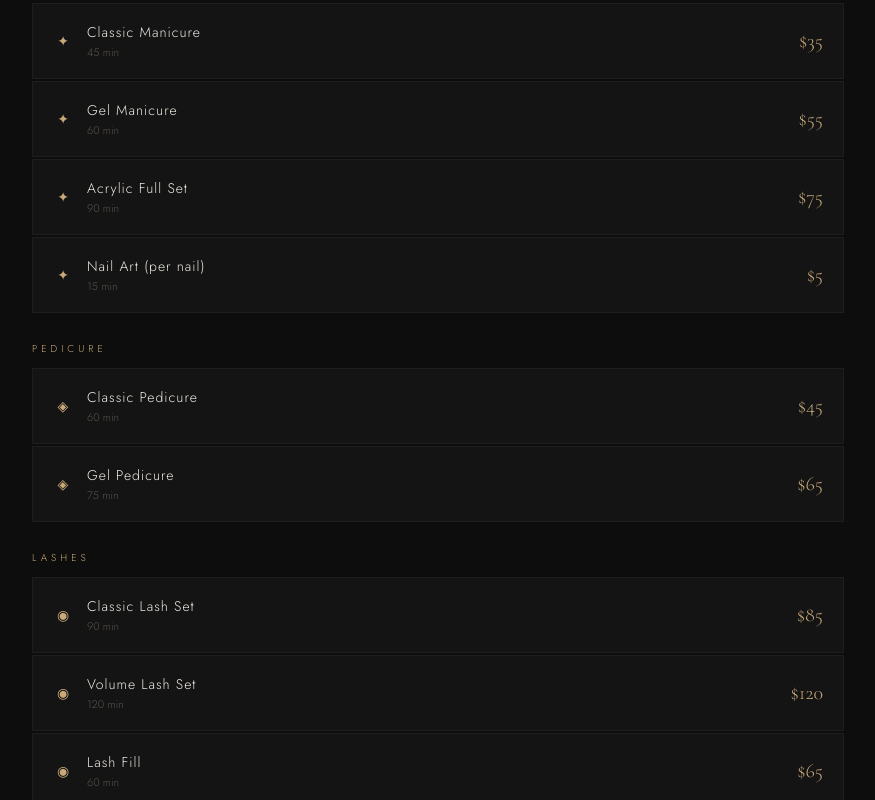
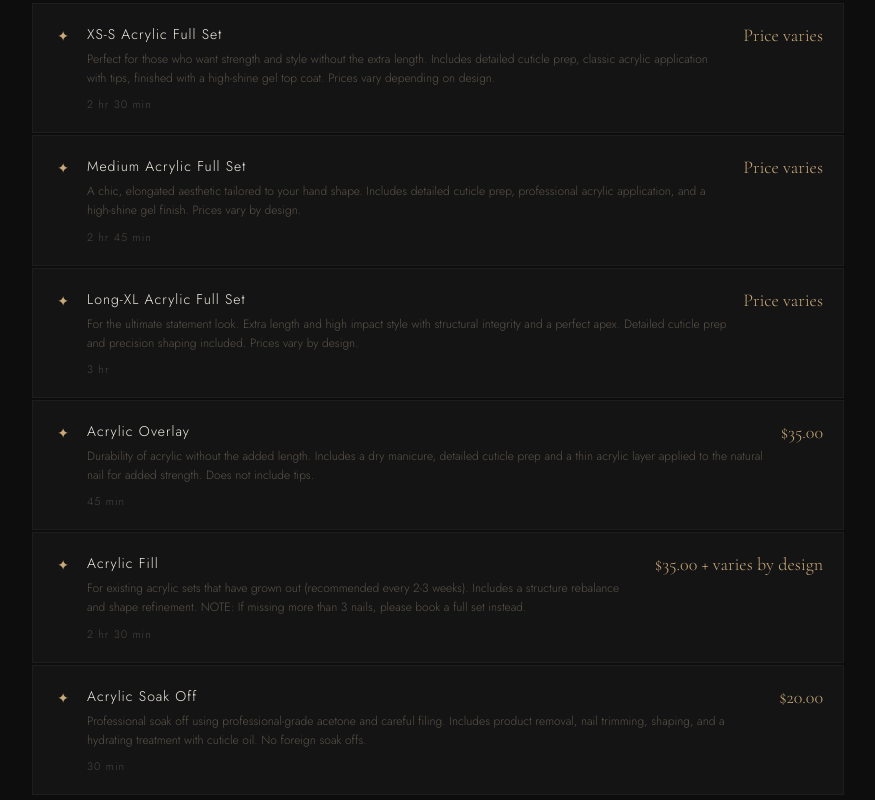
Before and after one commit to neguia11-netizen/Bookr, a React (Vite) app: page / in a window 1280 px wide. Shown: the part 460-1260 px from the top of the page, without its empty margins (202-1077 px from the left). Built offline with nearby package versions, Linux system fonts and the light colour scheme.

Commit message:
Update App.jsx

```diff
--- a/src/App.jsx
+++ b/src/App.jsx
@@ -1,15 +1,72 @@
 import { useState } from "react";
 
 const SERVICES = [
-  { id: 1, category: "Nails", name: "Classic Manicure", duration: 45, price: 35, icon: "✦" },
-  { id: 2, category: "Nails", name: "Gel Manicure", duration: 60, price: 55, icon: "✦" },
-  { id: 3, category: "Nails", name: "Acrylic Full Set", duration: 90, price: 75, icon: "✦" },
-  { id: 4, category: "Nails", name: "Nail Art (per nail)", duration: 15, price: 5, icon: "✦" },
-  { id: 5, category: "Pedicure", name: "Classic Pedicure", duration: 60, price: 45, icon: "◈" },
-  { id: 6, category: "Pedicure", name: "Gel Pedicure", duration: 75, price: 65, icon: "◈" },
-  { id: 7, category: "Lashes", name: "Classic Lash Set", duration: 90, price: 85, icon: "◉" },
-  { id: 8, category: "Lashes", name: "Volume Lash Set", duration: 120, price: 120, icon: "◉" },
-  { id: 9, category: "Lashes", name: "Lash Fill", duration: 60, price: 65, icon: "◉" },
+  {
+    id: 1, category: "Acrylic Sets", icon: "✦",
+    name: "XS-S Acrylic Full Set",
+    description: "Perfect for those who want strength and style without the extra length. Includes detailed cuticle prep, classic acrylic application with tips, finished with a high-shine gel top coat. Prices vary depending on design.",
+    duration: 150, price: null, priceLabel: "Price varies",
+  },
+  {
+    id: 2, category: "Acrylic Sets", icon: "✦",
+    name: "Medium Acrylic Full Set",
+    description: "A chic, elongated aesthetic tailored to your hand shape. Includes detailed cuticle prep, professional acrylic application, and a high-shine gel finish. Prices vary by design.",
+    duration: 165, price: null, priceLabel: "Price varies",
+  },
+  {
+    id: 3, category: "Acrylic Sets", icon: "✦",
+    name: "Long-XL Acrylic Full Set",
+    description: "For the ultimate statement look. Extra length and high impact style with structural integrity and a perfect apex. Detailed cuticle prep and precision shaping included. Prices vary by design.",
+    duration: 180, price: null, priceLabel: "Price varies",
+  },
+  {
+    id: 4, category: "Acrylic Sets", icon: "✦",
+    name: "Acrylic Overlay",
+    description: "Durability of acrylic without the added length. Includes a dry manicure, detailed cuticle prep and a thin acrylic layer applied to the natural nail for added strength. Does not include tips.",
+    duration: 45, price: 35, priceLabel: "$35.00",
+  },
+  {
+    id: 5, category: "Acrylic Sets", icon: "✦",
+    name: "Acrylic Fill",
+    description: "For existing acrylic sets that have grown out (recommended every 2-3 weeks). Includes a structure rebalance and shape refinement. NOTE: If missing more than 3 nails, please book a full set instead.",
+    duration: 150, price: 35, priceLabel: "$35.00 + varies by design",
+  },
+  {
+    id: 6, category: "Acrylic Sets", icon: "✦",
+    name: "Acrylic Soak Off",
+    description: "Professional soak off using professional-grade acetone and careful filing. Includes product removal, nail trimming, shaping, and a hydrating treatment with cuticle oil. No foreign soak offs.",
+    duration: 30, price: 20, priceLabel: "$20.00",
+  },
+  {
+    id: 7, category: "Manicures", icon: "◈",
+    name: "Gel Manicure",
+    description: "Flawless, long-lasting glow with high quality natural nail care. Includes a thorough dry manicure, cuticle detailing, natural nail shaping, and your choice of premium gel polish with a high-shine top coat.",
+    duration: 40, price: 30, priceLabel: "$30.00",
+  },
+  {
+    id: 8, category: "Manicures", icon: "◈",
+    name: "Manicure (No Polish)",
+    description: "Focusing on the health and beauty of your natural nails. Includes detailed cuticle work, nail trimming, shaping, and a soothing buff to a natural shine. Finished with cuticle oil and a hydrating hand massage.",
+    duration: 40, price: 20, priceLabel: "$20.00",
+  },
+  {
+    id: 9, category: "Add-Ons", icon: "◉",
+    name: "Simple Nail Art (Add-On)",
+    description: "Minimalist designs to elevate your set. Ex: Single color french tips, full cat eye set, chrome finish, minimalist dots or lines, basic ombre.",
+    duration: 20, price: 15, priceLabel: "$15.00",
+  },
+  {
+    id: 10, category: "Add-Ons", icon: "◉",
+    name: "Detailed Nail Art (Add-On)",
+    description: "For the girls who want the most! Ex: 3D structural art, hand painted themes, multi-layered designs, charms, etc.",
+    duration: 45, price: 25, priceLabel: "$25.00",
+  },
+  {
+    id: 11, category: "Add-Ons", icon: "◉",
+    name: "Nail Fix (Add-On)",
+    description: "$5 per nail. Accidents happen! Add this if you have a cracked, lifted, or missing nail that needs repair. If you have 3 or more broken nails, please book a full set instead.",
+    duration: 10, price: 5, priceLabel: "$5.00 per nail",
+  },
 ];
 
 const TIMES = ["9:00 AM","9:45 AM","10:30 AM","11:15 AM","12:00 PM","1:00 PM","2:00 PM","3:00 PM","4:00 PM","5:00 PM"];
@@ -18,6 +75,13 @@ const MONTHS = ["January","February","March","April","May","June","July","August
 
 function getDaysInMonth(year, month) { return new Date(year, month + 1, 0).getDate(); }
 function getFirstDay(year, month) { return new Date(year, month, 1).getDay(); }
+function formatDuration(mins) {
+  const h = Math.floor(mins / 60);
+  const m = mins % 60;
+  if (h === 0) return `${m} min`;
+  if (m === 0) return `${h} hr`;
+  return `${h} hr ${m} min`;
+}
 
 const styles = `
   @import url('https://fonts.googleapis.com/css2?family=Cormorant+Garamond:ital,wght@0,300;0,400;0,600;1,300;1,400&family=Jost:wght@300;400;500&display=swap');
@@ -40,18 +104,21 @@ const styles = `
   .section-sub { font-size: 12px; letter-spacing: 2px; text-transform: uppercase; color: #5a534a; margin-bottom: 36px; }
   .category-label { font-size: 10px; letter-spacing: 4px; text-transform: uppercase; color: #c9a97a; margin: 28px 0 12px; }
   .services-grid { display: grid; gap: 2px; }
-  .service-card { display: flex; align-items: center; justify-content: space-between; padding: 18px 20px; background: #141414; border: 1px solid #1e1e1e; cursor: pointer; transition: all 0.2s; position: relative; overflow: hidden; }
+  .service-card { display: flex; align-items: flex-start; justify-content: space-between; padding: 20px; background: #141414; border: 1px solid #1e1e1e; cursor: pointer; transition: all 0.2s; position: relative; overflow: hidden; gap: 16px; }
   .service-card::before { content: ''; position: absolute; left: 0; top: 0; bottom: 0; width: 2px; background: #c9a97a; transform: scaleY(0); transition: transform 0.3s; }
   .service-card:hover { background: #191919; }
   .service-card:hover::before { transform: scaleY(1); }
   .service-card.selected { background: #1c1812; border-color: #c9a97a44; }
   .service-card.selected::before { transform: scaleY(1); }
-  .service-left { display: flex; align-items: center; gap: 14px; }
-  .service-icon { color: #c9a97a; font-size: 14px; width: 20px; text-align: center; }
-  .service-name { font-size: 14px; letter-spacing: 1px; }
-  .service-dur { font-size: 11px; color: #5a534a; margin-top: 2px; }
-  .service-price { font-family: 'Cormorant Garamond', serif; font-size: 20px; color: #c9a97a; }
-  .check { width: 18px; height: 18px; border-radius: 50%; background: #c9a97a; display: flex; align-items: center; justify-content: center; font-size: 10px; color: #0d0d0d; margin-left: 12px; }
+  .service-left { display: flex; align-items: flex-start; gap: 14px; flex: 1; }
+  .service-icon { color: #c9a97a; font-size: 14px; width: 20px; text-align: center; padding-top: 2px; flex-shrink: 0; }
+  .service-info { flex: 1; }
+  .service-name { font-size: 14px; letter-spacing: 1px; margin-bottom: 6px; }
+  .service-desc { font-size: 12px; color: #5a534a; line-height: 1.6; margin-bottom: 8px; }
+  .service-dur { font-size: 11px; color: #4a4540; letter-spacing: 1px; }
+  .service-right { display: flex; flex-direction: column; align-items: flex-end; gap: 8px; flex-shrink: 0; }
+  .service-price { font-family: 'Cormorant Garamond', serif; font-size: 18px; color: #c9a97a; white-space: nowrap; }
+  .check { width: 18px; height: 18px; border-radius: 50%; background: #c9a97a; display: flex; align-items: center; justify-content: center; font-size: 10px; color: #0d0d0d; }
   .calendar-wrap { display: grid; grid-template-columns: 1fr 1fr; gap: 32px; }
   @media (max-width: 600px) { .calendar-wrap { grid-template-columns: 1fr; } }
   .cal-header { display: flex; align-items: center; justify-content: space-between; margin-bottom: 20px; }
@@ -83,7 +150,7 @@ const styles = `
   .summary-row { display: flex; justify-content: space-between; align-items: baseline; padding: 10px 0; border-bottom: 1px solid #1a1a1a; font-size: 13px; }
   .summary-row:last-child { border-bottom: none; }
   .summary-key { color: #7a7068; letter-spacing: 1px; }
-  .summary-val { color: #f0ebe3; }
+  .summary-val { color: #f0ebe3; text-align: right; max-width: 60%; }
   .summary-total { display: flex; justify-content: space-between; align-items: baseline; padding-top: 20px; margin-top: 8px; border-top: 1px solid #2a2a2a; }
   .summary-total-label { font-size: 10px; letter-spacing: 3px; text-transform: uppercase; color: #5a534a; }
   .summary-total-val { font-family: 'Cormorant Garamond', serif; font-size: 28px; color: #c9a97a; }
@@ -182,13 +249,14 @@ export default function BeautyBooking() {
                       <div key={s.id} className={`service-card ${selectedService?.id === s.id ? "selected" : ""}`} onClick={() => setSelectedService(s)}>
                         <div className="service-left">
                           <div className="service-icon">{s.icon}</div>
-                          <div>
+                          <div className="service-info">
                             <div className="service-name">{s.name}</div>
-                            <div className="service-dur">{s.duration} min</div>
+                            <div className="service-desc">{s.description}</div>
+                            <div className="service-dur">{formatDuration(s.duration)}</div>
                           </div>
                         </div>
-                        <div style={{ display: "flex", alignItems: "center" }}>
-                          <div className="service-price">${s.price}</div>
+                        <div className="service-right">
+                          <div className="service-price">{s.priceLabel}</div>
                           {selectedService?.id === s.id && <div className="check">✓</div>}
                         </div>
                       </div>
@@ -202,7 +270,7 @@ export default function BeautyBooking() {
           {step === 1 && (
             <>
               <h2 className="section-title">Pick a Date & Time</h2>
-              <p className="section-sub">{selectedService?.name} · {selectedService?.duration} min</p>
+              <p className="section-sub">{selectedService?.name} · {formatDuration(selectedService?.duration)}</p>
               <div className="calendar-wrap">
                 <div>
                   <div className="cal-header">
@@ -272,7 +340,7 @@ export default function BeautyBooking() {
               <p className="section-sub">Please review your booking details</p>
               <div className="summary-card">
                 <div className="summary-row"><span className="summary-key">Service</span><span className="summary-val">{selectedService?.name}</span></div>
-                <div className="summary-row"><span className="summary-key">Duration</span><span className="summary-val">{selectedService?.duration} min</span></div>
+                <div className="summary-row"><span className="summary-key">Duration</span><span className="summary-val">{formatDuration(selectedService?.duration)}</span></div>
                 <div className="summary-row"><span className="summary-key">Date</span><span className="summary-val">{MONTHS[calMonth]} {selectedDay}, {calYear}</span></div>
                 <div className="summary-row"><span className="summary-key">Time</span><span className="summary-val">{selectedTime}</span></div>
                 <div className="summary-row"><span className="summary-key">Name</span><span className="summary-val">{form.first} {form.last}</span></div>
@@ -280,8 +348,8 @@ export default function BeautyBooking() {
                 <div className="summary-row"><span className="summary-key">Phone</span><span className="summary-val">{form.phone}</span></div>
                 {form.notes && <div className="summary-row"><span className="summary-key">Notes</span><span className="summary-val">{form.notes}</span></div>}
                 <div className="summary-total">
-                  <span className="summary-total-label">Total</span>
-                  <span className="summary-total-val">${selectedService?.price}</span>
+                  <span className="summary-total-label">Estimated Total</span>
+                  <span className="summary-total-val">{selectedService?.priceLabel}</span>
                 </div>
               </div>
             </>
```
